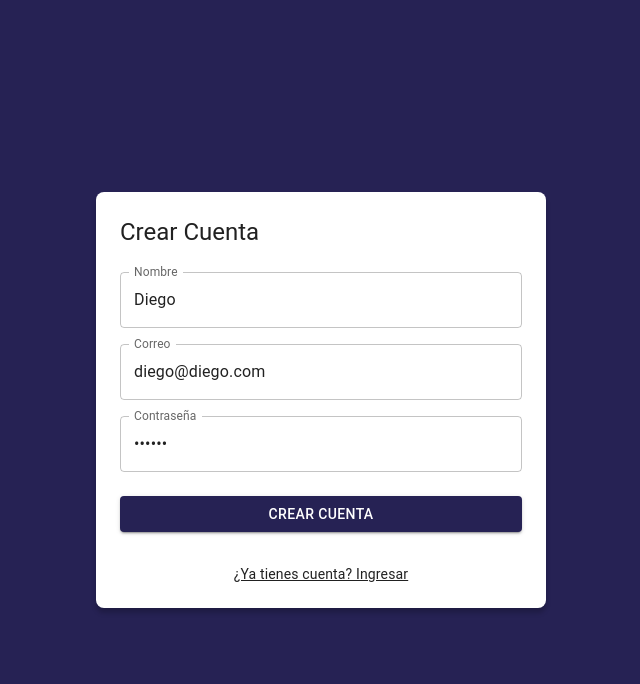
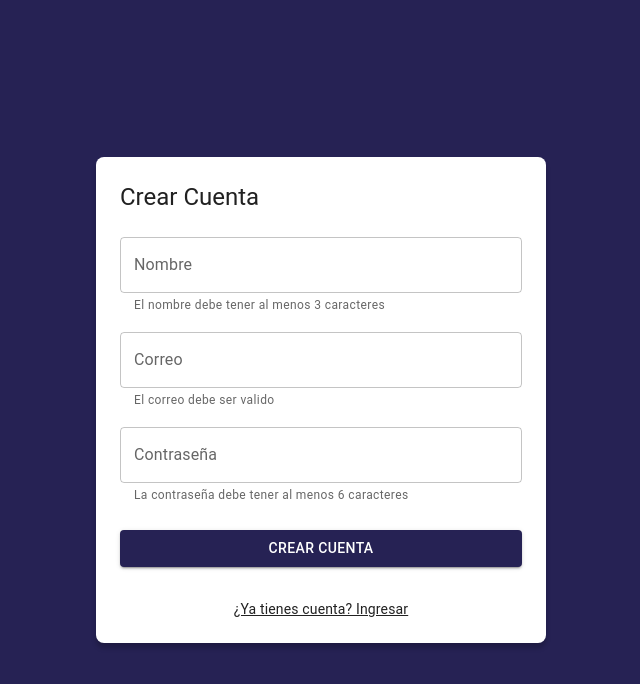
Before and after one commit to diegotoledo13/journalApp, a React (Vite) app: page /auth/register in a window 1280 px wide. Shown: the top 684 px of the page, without its empty margins (319-959 px from the left). Built offline with nearby package versions, Linux system fonts and the light colour scheme.

Commit message:
trabajando en la auht

```diff
--- a/src/auth/pages/RegisterPage.jsx
+++ b/src/auth/pages/RegisterPage.jsx
@@ -1,20 +1,43 @@
+import { useState } from "react";
 import { Link as RouterLink } from "react-router-dom";
 import { Button, Grid, Link, TextField, Typography } from "@mui/material";
 import { AuthLayaout } from "../layout/AuthLayaout";
 import { useForm } from "../../hooks/useForm";
 
 const fromData = {
-  displayName: "Diego",
-  email: "diego@diego.com",
-  password: "123456",
+  displayName: "",
+  email: "",
+  password: "",
+};
+const formValidations = {
+  email: [(value) => value.includes("@"), "El correo debe ser valido"],
+  password: [
+    (value) => value.length >= 6,
+    "La contraseña debe tener al menos 6 caracteres",
+  ],
+  displayName: [
+    (value) => value.length >= 3,
+    "El nombre debe tener al menos 3 caracteres",
+  ],
 };
 
 export const RegisterPage = () => {
-  const { displayName, email, password, onInputChange, formState } =
-    useForm(fromData);
+  const [formSubmitted, setFormSubmitted] = useState(false);
+  const {
+    formState,
+    displayName,
+    email,
+    password,
+    onInputChange,
+    isFormValid,
+    displayNameValid,
+    emailValid,
+    passwordValid,
+  } = useForm(fromData, formValidations);
+
   const onSubmit = (event) => {
     event.preventDefault();
-    console.log(formState);
+    setFormSubmitted(true);
   };
   return (
     <AuthLayaout title="Crear Cuenta">
@@ -29,6 +52,8 @@ export const RegisterPage = () => {
               name="displayName"
               value={displayName}
               onChange={onInputChange}
+              error={!!displayNameValid && formSubmitted}
+              helperText={displayNameValid}
             />
           </Grid>
           <Grid item xs={12} sx={{ mt: 2 }}>
@@ -40,6 +65,8 @@ export const RegisterPage = () => {
               name="email"
               value={email}
               onChange={onInputChange}
+              error={!!emailValid && formSubmitted}
+              helperText={emailValid}
             />
           </Grid>
           <Grid item xs={12} sx={{ mt: 2 }}>
@@ -51,6 +78,8 @@ export const RegisterPage = () => {
               name="password"
               value={password}
               onChange={onInputChange}
+              error={!!passwordValid && formSubmitted}
+              helperText={passwordValid}
             />
           </Grid>
           <Grid container spacing={2} sx={{ mb: 2, mt: 1 }}>
--- a/src/hooks/useForm.js
+++ b/src/hooks/useForm.js
@@ -1,7 +1,20 @@
-import { useState } from "react";
+import { useEffect, useMemo, useState } from "react";
 
-export const useForm = (initialForm = {}) => {
+export const useForm = (initialForm = {}, formValidations = {}) => {
   const [formState, setFormState] = useState(initialForm);
+
+  const [formValidation, setFormValidation] = useState({});
+
+  useEffect(() => {
+    createValidators();
+  }, [formState]);
+
+  const isFormValid = useMemo(() => {
+    for (const formValue of Object.keys(formValidation)) {
+      if (formValidation[formValue] !== null) return false;
+    }
+    return true;
+  }, [formValidation]);
 
   const onInputChange = ({ target }) => {
     const { name, value } = target;
@@ -14,11 +27,23 @@ export const useForm = (initialForm = {}) => {
   const onResetForm = () => {
     setFormState(initialForm);
   };
+  const createValidators = () => {
+    const formCheckedValues = {};
+    for (const formField of Object.keys(formValidations)) {
+      const [fn, errorMessage] = formValidations[formField];
+      formCheckedValues[`${formField}Valid`] = fn(formState[formField])
+        ? null
+        : errorMessage;
+    }
+    setFormValidation(formCheckedValues);
+  };
 
   return {
     ...formState,
     formState,
     onInputChange,
     onResetForm,
+    ...formValidation,
+    isFormValid,
   };
 };
```
